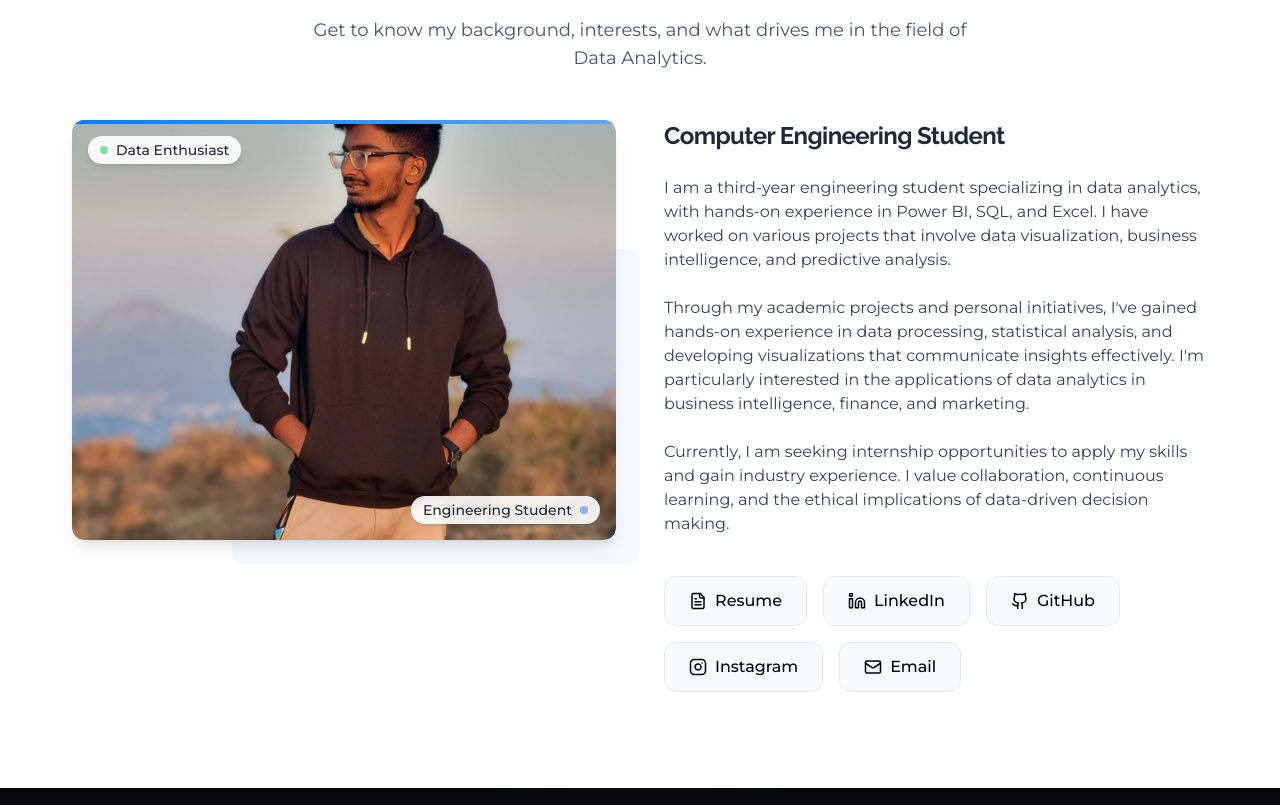
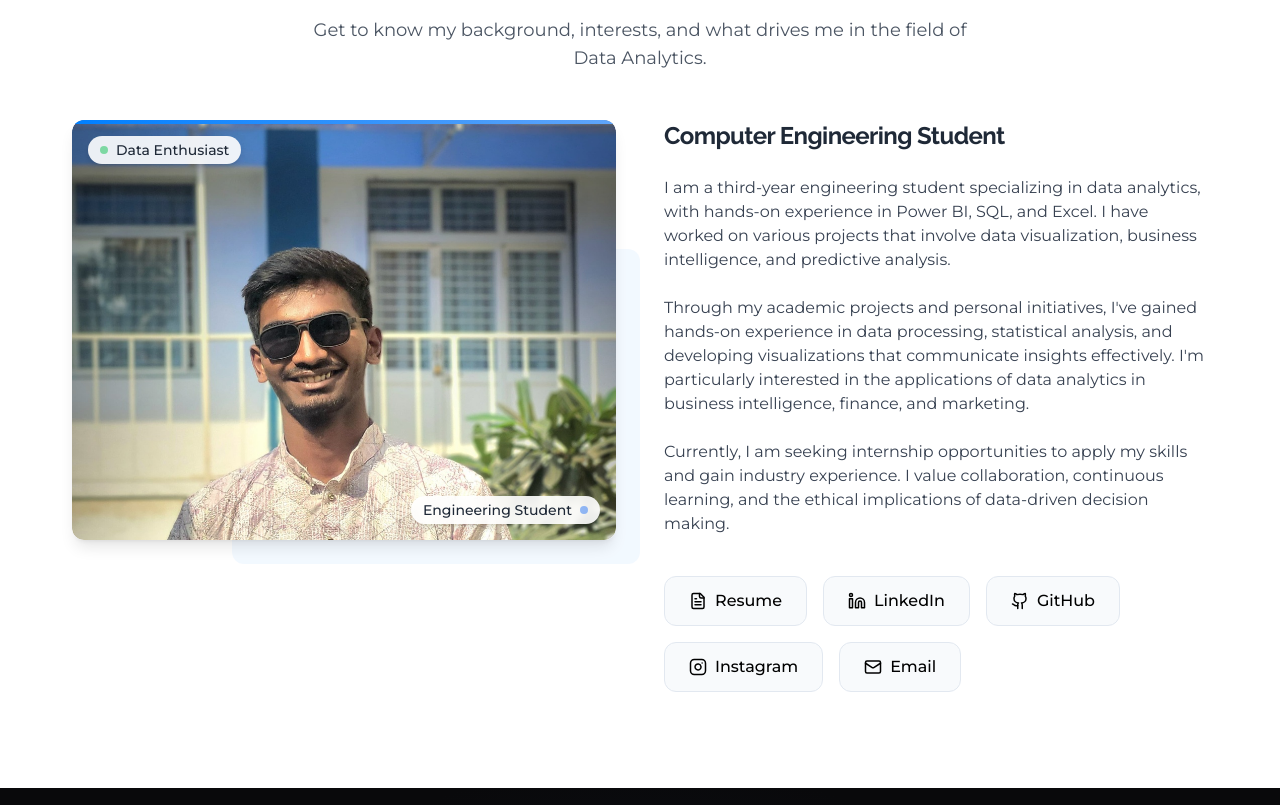
Before and after one commit to Akshay3993/akshay-portfolio, a React (Vite) app: page / in a window 1280 px wide. Shown: the part 960-1765 px from the top of the page. Built offline with nearby package versions, Linux system fonts and the light colour scheme.

Commit message:
feat: Update resume link and profile photo
Updates the resume link and profile photo in the About section, and changes the hero image.

```diff
--- a/src/components/About.tsx
+++ b/src/components/About.tsx
@@ -23,9 +23,9 @@ const About = () => {
               <div className="relative bg-white shadow-lg rounded-xl overflow-hidden">
                 <div className="absolute top-0 left-0 w-full h-1 bg-gradient-to-r from-primary to-blue-400"></div>
                 <img
-                  src="/lovable-uploads/fdbbab7b-0e79-4447-810f-72c7cab22cb8.png"
+                  src="/lovable-uploads/f956a864-cecb-44de-9a39-75fce6ddb49b.png"
                   alt="Akshay Portrait"
-                  className="w-full h-full object-cover rounded-xl"
+                  className="w-full h-full object-cover object-top rounded-xl"
                   style={{ maxHeight: '420px' }}
                 />
 
@@ -70,7 +70,7 @@ const About = () => {
               <div className="pt-4 space-y-4">
                 <div className="flex flex-wrap items-center gap-4">
                   <a
-                    href="#"
+                    href="https://drive.google.com/file/d/1C4f2P5Qk9BoG8rGzhBNSMVag3ibCJzVY/view?usp=drive_link"
                     className="btn btn-outline flex items-center gap-2 hover:bg-primary hover:text-primary-foreground hover:border-primary"
                     target="_blank"
                     rel="noopener noreferrer"
--- a/src/components/Hero.tsx
+++ b/src/components/Hero.tsx
@@ -165,8 +165,8 @@ const Hero = () => {
 
                   <div className="relative">
                     <img
-                      src="/lovable-uploads/fdbbab7b-0e79-4447-810f-72c7cab22cb8.png"
-                      alt="Akshay Portrait"
+                      src="/placeholder.svg"
+                      alt="Data Analysis Visualization"
                       className="rounded-lg shadow-lg w-full object-cover h-60"
                     />
 
```
Also changed, not shown: public/lovable-uploads/f956a864-cecb-44de-9a39-75fce6ddb49b.png (added).
